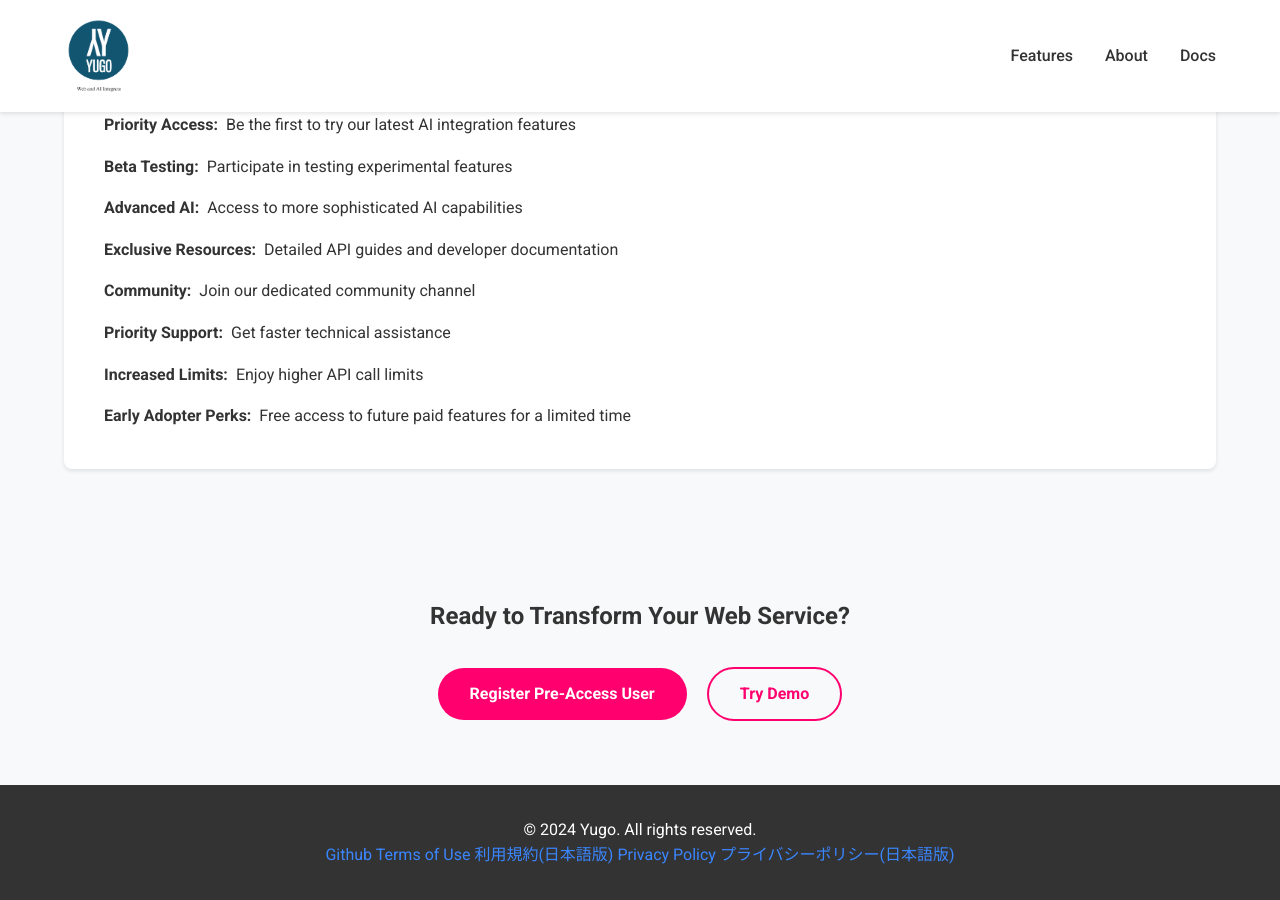
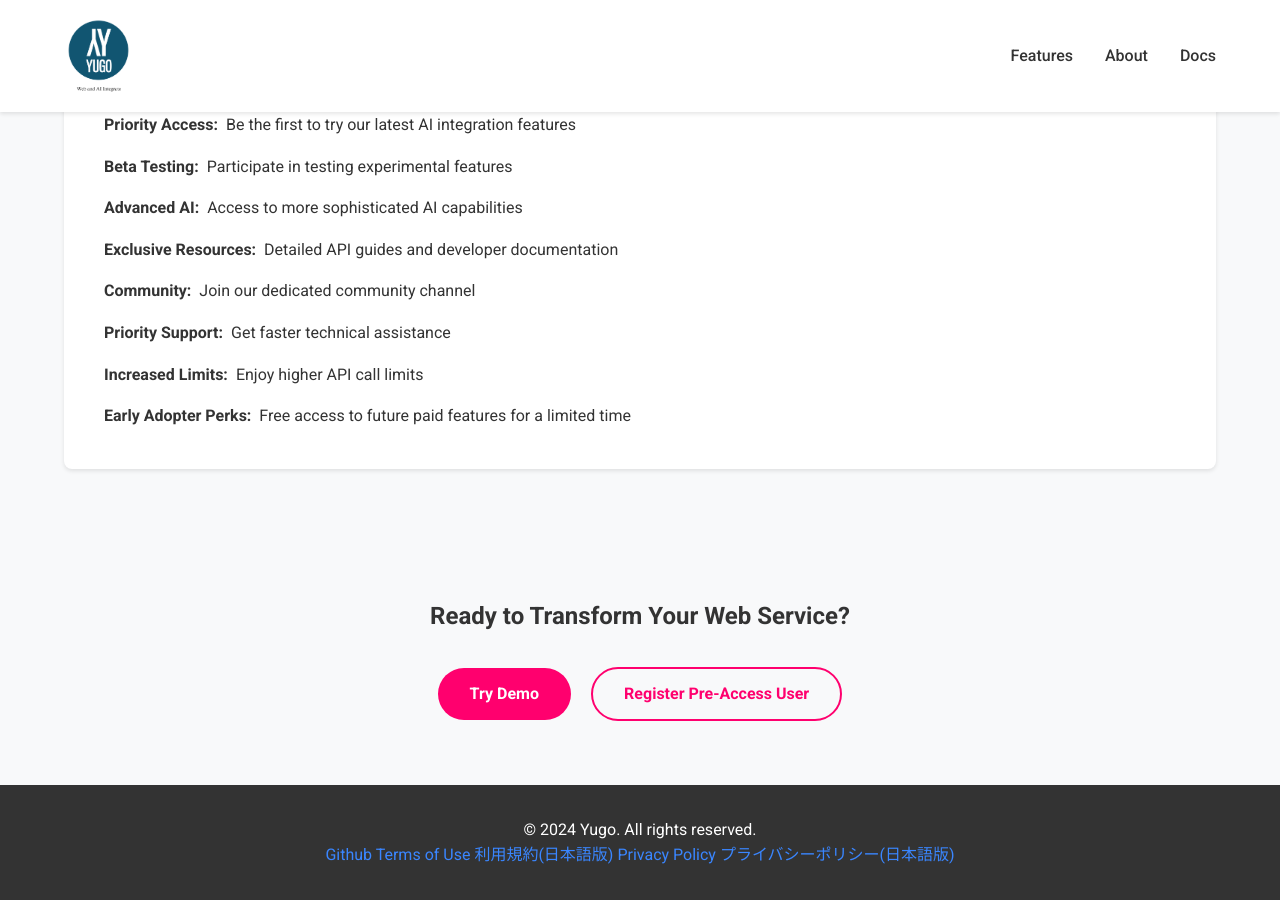
Before and after one commit to ynishi/yugo-docs, a Jekyll site: the page index.html, which Jekyll copies as it is, in a window 1280 px wide and 900 px high, scrolled down 1382 px. Built offline with Jekyll 4.4.1, drawn with Linux system fonts in a browser that asks for light colours.

```diff
--- a/index.html
+++ b/index.html
@@ -156,15 +156,15 @@
           <h2>Ready to Transform Your Web Service?</h2>
           <div style="margin-top: 2rem">
             <a
-              href="https://www.yugo-ai.com/form"
+              href="https://demo.yugo-ai.com/login"
               class="cta-button"
               style="margin-right: 1rem"
-              >Register Pre-Access User</a
+              >Try Demo</a
             >
             <a
-              href="https://demo.yugo-ai.com/login"
+              href="https://www.yugo-ai.com/form"
               class="cta-button-secondary"
-              >Try Demo</a
+              >Register Pre-Access User</a
             >
           </div>
         </div>
```
